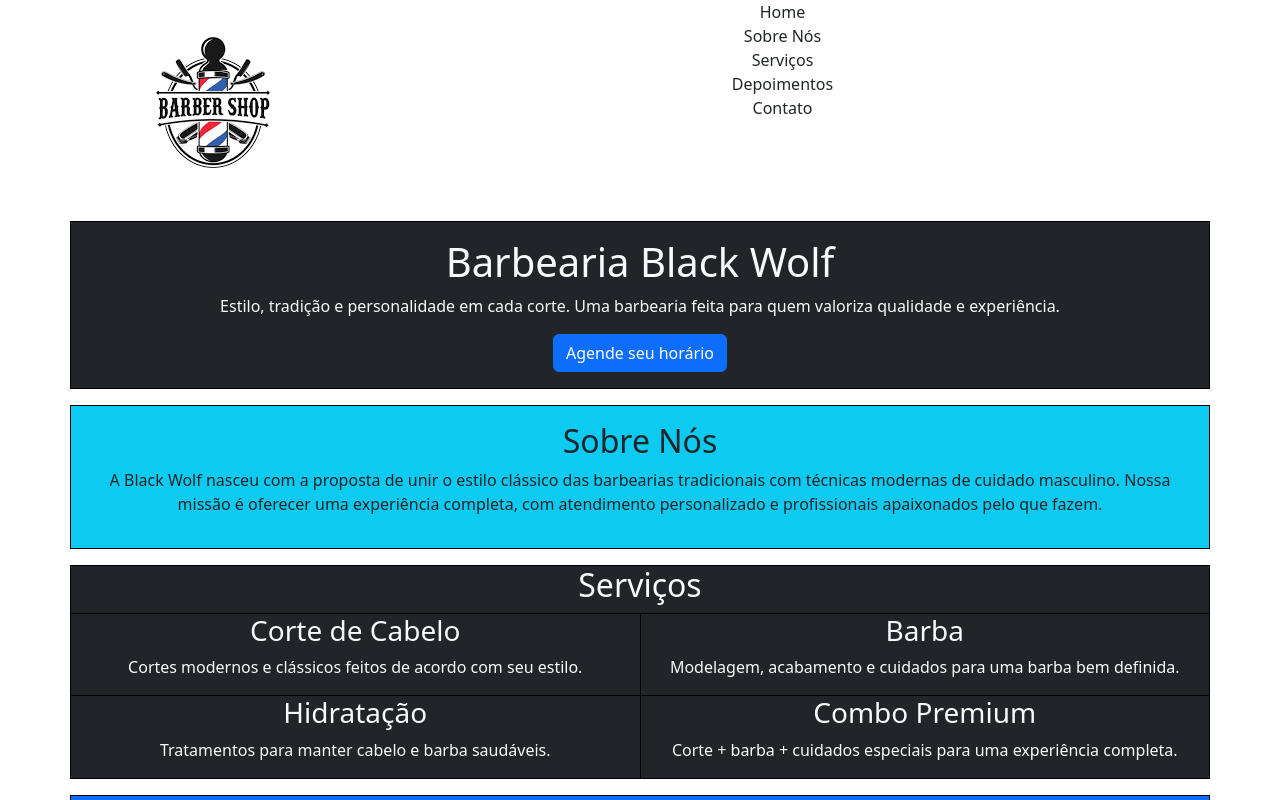
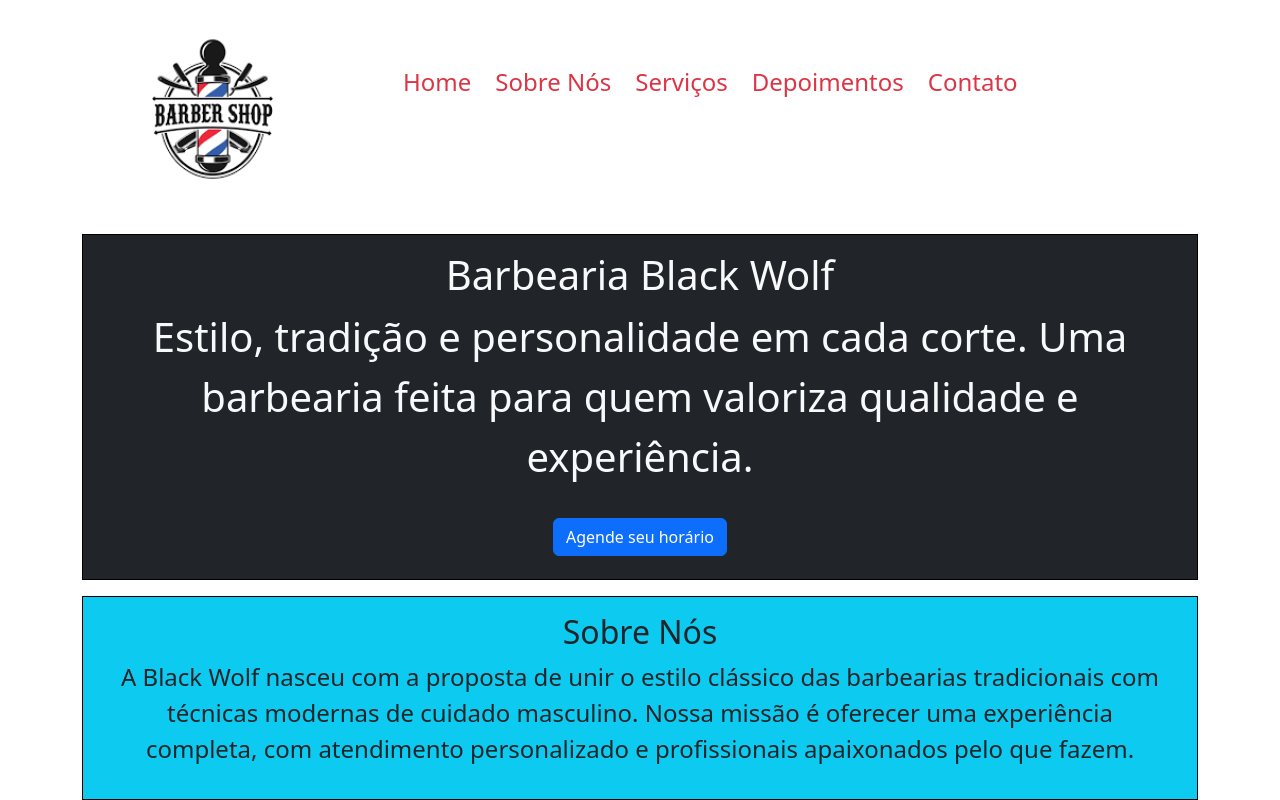
Before and after one commit to Bno9/bootstrap, a plain HTML site: page index.html in a window 1280 px wide. Shown: the top 800 px of the page. Drawn offline with nearby package versions, Linux system fonts and the light colour scheme.

Commit message:
finalizado

```diff
--- a/index.html
+++ b/index.html
@@ -16,27 +16,33 @@
             <div class="row">
 
                 <div class="col-3 col-xs-1">
-                    <img src="barber_logo.png" alt="logo_barbearia">
+                    <img class="card-img-top" src="barber_logo.png" alt="logo_barbearia">
                 </div>
 
-                <div class="col-9 col-xs-11">
+                <div class="col-9 col-xs-11 fs-4 p-5 my-3">
+
+
                     <nav>
-                        <a class="nav-link active" href="#home">Home</a>
-                        <a class="nav-link active" href="#sobre">Sobre Nós</a>
-                        <a class="nav-link active" href="#servicos">Serviços</a>
-                        <a class="nav-link active" href="#depoimentos">Depoimentos</a>
-                        <a class="nav-link active" href="#contato">Contato</a>
-                    </nav>
+                        <div class="row row-cols-auto text-danger">
+                            <div class="col"><a class="nav-link active" href="#home">Home</a></div>
+                            <div class="col"><a class="nav-link active" href="#sobre">Sobre Nós</a></div>
+                            <div class="col"><a class="nav-link active" href="#servicos">Serviços</a></div>
+                            <div class="col"><a class="nav-link active" href="#depoimentos">Depoimentos</a></div>
+                            <div class="col"><a class="nav-link active" href="#contato">Contato</a></div>
+                        </div>
                 </div>
+                </nav>
 
             </div>
+
+        </div>
         </div>
     </header>
 
 
-    <div class="container text-center">
+    <div class="container text-center px-4 px-sm-10">
         <div class="col">
-            <div class="row bg-dark text-light border border-black p-3 my-3">
+            <div class="row bg-dark text-light border border-black p-3 my-3 fs-1">
                 <section id="home">
 
                     <h1>Barbearia Black Wolf</h1>
@@ -53,7 +59,7 @@
                 </section>
             </div>
 
-            <div class="row bg-info border border-black p-3 my-3">
+            <div class="row bg-info border border-black p-3 my-3 fs-4">
                 <section id="sobre">
 
                     <h2>Sobre Nós</h2>
@@ -68,7 +74,7 @@
                 </section>
             </div>
 
-            <div class="row bg-dark text-light border border-black my-3">
+            <div class="row bg-dark text-light border border-black my-3 fs-5">
                 <section id="servicos">
 
                     <h2>Serviços</h2>
@@ -121,7 +127,7 @@
                 </section>
             </div>
 
-            <div class="row bg-primary border border-black p-3 my-3">
+            <div class="row bg-primary border border-black p-3 my-3 fs-6">
                 <section id="depoimentos">
 
                     <h2>Depoimentos</h2>
```
